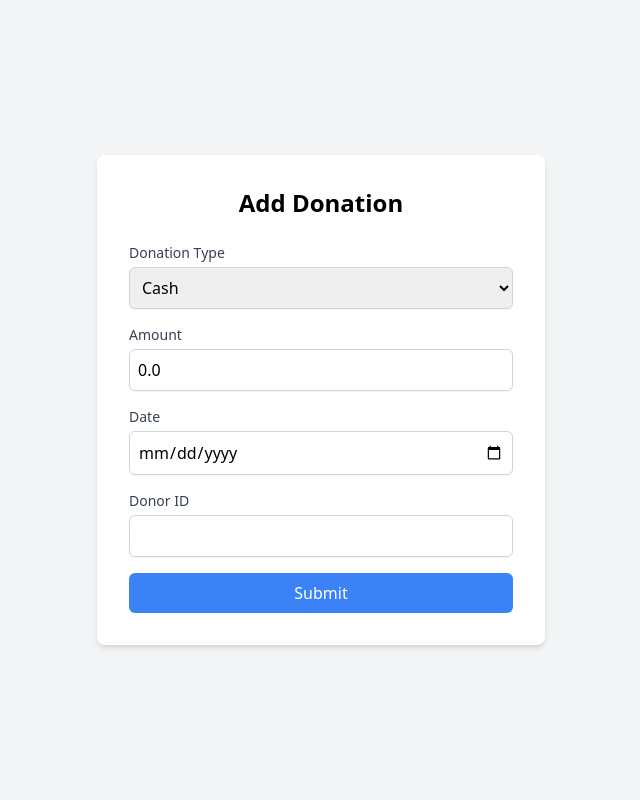
After one commit to MazenTayseer/Hospital-System, a Spring Boot app: page /donations/form in a window 1280 px wide. The commit adds this page. Shown: the whole page, without its empty margins (319-959 px from the left). Run offline with Spring Boot 4, Linux system fonts and the light colour scheme; the visitor is signed in with stand-in values (Sample User, id 1); some of the project's set-up classes (security, data sources, template engines, error pages and the like) are left out, and stand-ins take their place; some libraries are stand-ins or nearby versions.

Commit message:
Added donation view functionality with form and list templates

```diff
--- a/src/main/java/com/example/hospital/configs/SecurityConfig.java
+++ b/src/main/java/com/example/hospital/configs/SecurityConfig.java
@@ -46,7 +46,7 @@ public class SecurityConfig {
                 .requestMatchers("/api/notifications/**").hasRole("MANAGER")
                 .requestMatchers("/api/doctor/**").hasRole("DOCTOR")
                 .requestMatchers("/api/patient/**").hasRole("PATIENT")
-                .requestMatchers("/api/donations/create").hasRole("DONOR")
+                .requestMatchers("/api/donations/create").hasRole("MANAGER")
                 .requestMatchers("/api/volunteer/**").hasRole("VOLUNTEER")
                 .requestMatchers("/api/statics/**").permitAll()
                 .anyRequest().authenticated()
--- /dev/null
+++ b/src/main/java/com/example/hospital/controllers/DonationViewController.java
@@ -0,0 +1,45 @@
+package com.example.hospital.controllers;
+
+import com.example.hospital.dto.DonationDto;
+import com.example.hospital.models.BaseDonation;
+import com.example.hospital.services.DonationService;
+import org.springframework.stereotype.Controller;
+import org.springframework.ui.Model;
+import org.springframework.web.bind.annotation.GetMapping;
+import org.springframework.web.bind.annotation.ModelAttribute;
+import org.springframework.web.bind.annotation.PostMapping;
+import org.springframework.web.bind.annotation.RequestMapping;
+
+import java.util.List;
+
+@Controller
+@RequestMapping("/donations")
+public class DonationViewController {
+
+    private final DonationService donationService;
+
+    public DonationViewController(DonationService donationService) {
+        this.donationService = donationService;
+    }
+
+ // Display the form for adding a donation
+    @GetMapping("/form")
+    public String showDonationForm(Model model) {
+        model.addAttribute("donation", new DonationDto());
+        return "donation-form";
+    }
+
+    // Handle form submission
+    @PostMapping("/submit")
+    public String submitDonation(@ModelAttribute DonationDto donationDto) {
+        donationService.processDonation(donationDto);
+        return "redirect:/donations/list";
+    }
+
+    @GetMapping("/list")
+    public String listDonations(Model model) {
+        List<BaseDonation> donations = donationService.getAllDonations();
+        model.addAttribute("donations", donations);
+        return "donation-list";
+    }
+}
--- a/src/main/java/com/example/hospital/repositories/DonationRepository.java
+++ b/src/main/java/com/example/hospital/repositories/DonationRepository.java
@@ -1,8 +1,13 @@
 package com.example.hospital.repositories;
 
+import java.util.List;
+
 import org.springframework.data.jpa.repository.JpaRepository;
+import org.springframework.data.jpa.repository.Query;
 
 import com.example.hospital.models.BaseDonation;
 
 public interface DonationRepository extends JpaRepository<BaseDonation, Long> {
+  @Query("SELECT d FROM BaseDonation d LEFT JOIN FETCH d.donor")
+    List<BaseDonation> findAllDonations();
 }
--- /dev/null
+++ b/src/main/resources/templates/donation-form.html
@@ -0,0 +1,88 @@
+<!DOCTYPE html>
+<html xmlns:th="http://www.thymeleaf.org">
+  <head>
+    <meta charset="UTF-8" />
+    <meta name="viewport" content="width=device-width, initial-scale=1.0" />
+    <title>Add Donation</title>
+    <script src="https://cdn.tailwindcss.com"></script>
+  </head>
+  <body class="bg-gray-100 flex items-center justify-center min-h-screen">
+    <div class="bg-white p-8 rounded-lg shadow-md w-full max-w-md">
+      <h1 class="text-2xl font-bold mb-6 text-center">Add Donation</h1>
+      <form
+        th:action="@{/donations/submit}"
+        th:object="${donation}"
+        method="post"
+        class="space-y-4"
+      >
+        <!-- Donation Type Dropdown -->
+        <div>
+          <label for="type" class="block text-sm font-medium text-gray-700"
+            >Donation Type</label
+          >
+          <select
+            id="type"
+            th:field="*{type}"
+            class="mt-1 block w-full p-2 border border-gray-300 rounded-md shadow-sm"
+          >
+            <option value="cash">Cash</option>
+            <option value="online">Online</option>
+            <option value="cheque">Cheque</option>
+          </select>
+        </div>
+
+        <!-- Amount Input -->
+        <div>
+          <label for="amount" class="block text-sm font-medium text-gray-700"
+            >Amount</label
+          >
+          <input
+            type="number"
+            id="amount"
+            th:field="*{amount}"
+            class="mt-1 block w-full p-2 border border-gray-300 rounded-md shadow-sm"
+            required
+          />
+        </div>
+
+        <!-- Date Input -->
+        <div>
+          <label for="date" class="block text-sm font-medium text-gray-700"
+            >Date</label
+          >
+          <input
+            type="date"
+            id="date"
+            th:field="*{date}"
+            class="mt-1 block w-full p-2 border border-gray-300 rounded-md shadow-sm"
+            required
+          />
+        </div>
+
+        <!-- Donor ID Input -->
+        <div>
+          <label for="donorId" class="block text-sm font-medium text-gray-700"
+            >Donor ID</label
+          >
+          <input
+            type="number"
+            id="donorId"
+            th:field="*{donorId}"
+            class="mt-1 block w-full p-2 border border-gray-300 rounded-md shadow-sm"
+            required
+          />
+        </div>
+
+        <!-- Submit Button -->
+        <div>
+          <button
+            type="submit"
+            class="w-full bg-blue-500 text-white p-2 rounded-md hover:bg-blue-600"
+          >
+            Submit
+          </button>
+        </div>
+      </form>
+    </div>
+  </body>
+</html>
--- a/src/main/resources/templates/fragments/navbar.html
+++ b/src/main/resources/templates/fragments/navbar.html
@@ -54,6 +54,7 @@
           <li><a th:href="@{/prescriptions}">View Prescriptions</a></li>
           <li><a th:href="@{/prescriptions/new}">Add Prescription</a></li>
           <li><a th:href="@{/bills}">View Bills</a></li>
+          <li><a th:href="@{/donations/list}">View Donations</a></li>
         </ul>
       </li>
 
```
Also changed, not shown: src/main/java/com/example/hospital/controllers/DonationController.java (+12 -2 lines), src/main/java/com/example/hospital/dto/DonationDto.java (+4 -3 lines), src/main/java/com/example/hospital/models/BaseDonation.java (+21 -4 lines), src/main/java/com/example/hospital/services/DonationService.java (+13 -1 lines), src/main/resources/templates/donation-list.html (added, +54 -0 lines), src/main/resources/templates/home.html (+18 -8 lines).
